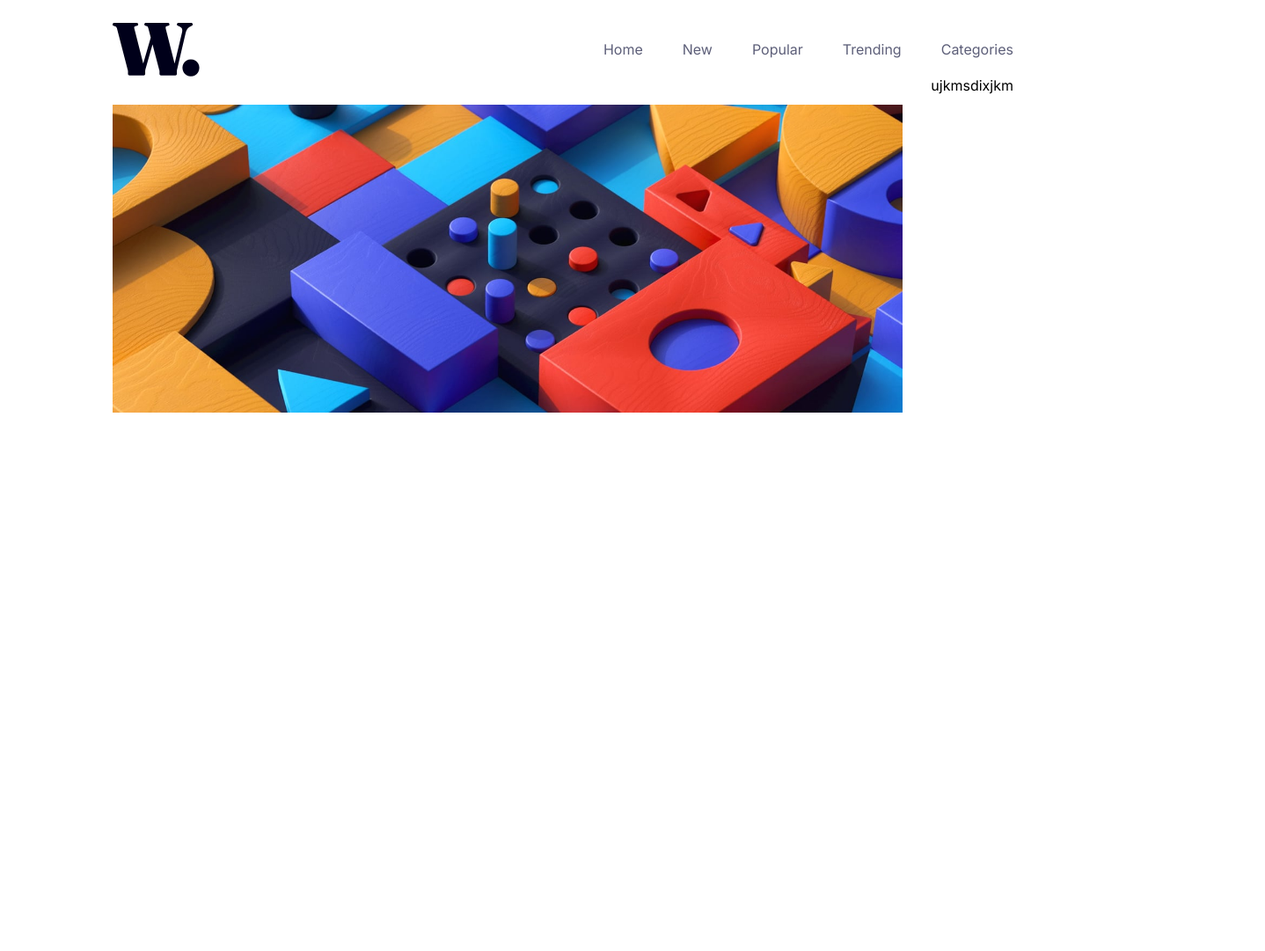
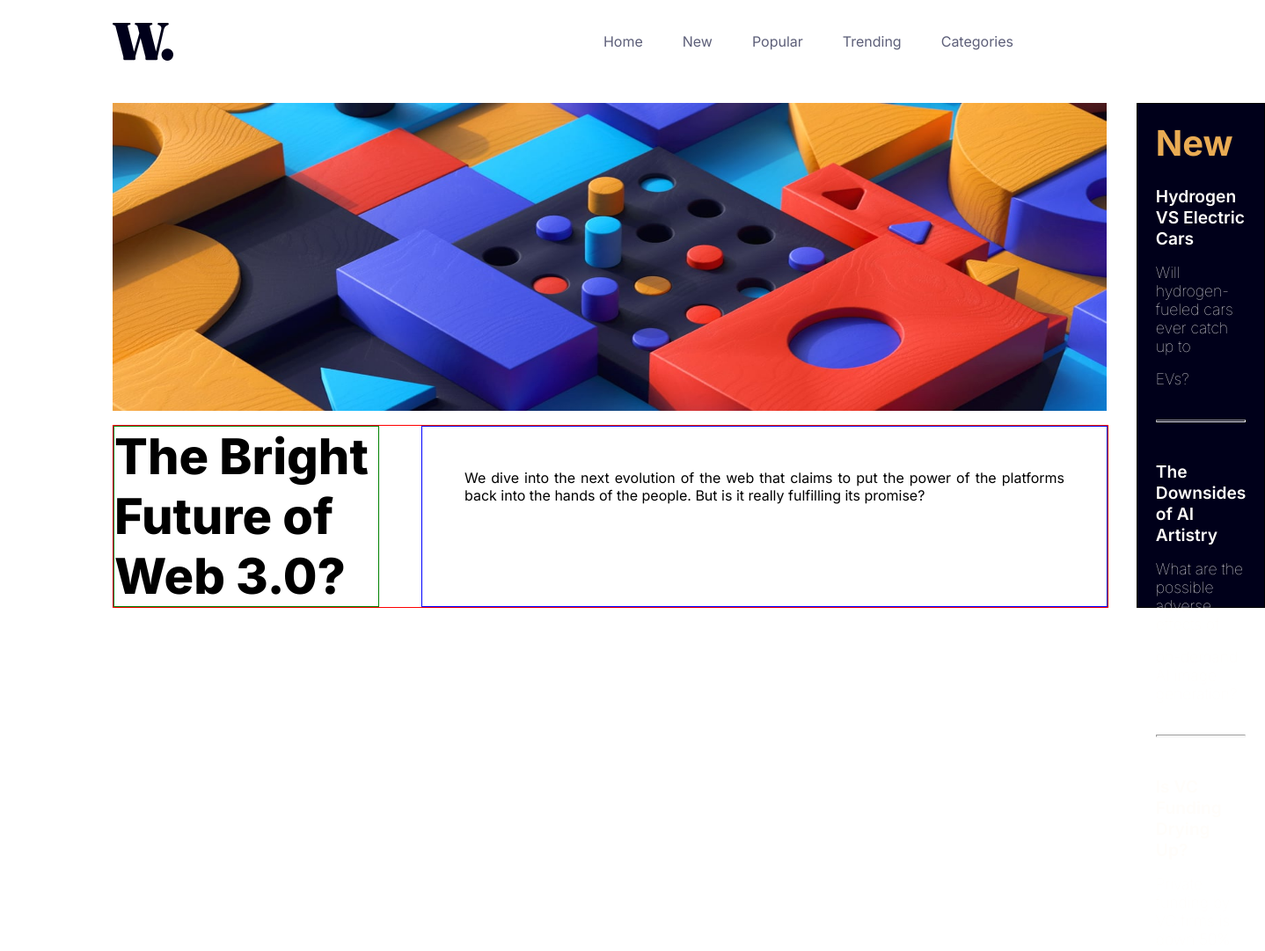
Before and after one commit to shilohex/News-homepage, a plain HTML site: page index.html in a window 1280 px wide. Shown: the top 1081 px of the page at 88% size, 1438 px wide, since content can reach past the window. Before the commit the page ends 800 px from the top, so only its background shows below. Drawn offline with Linux system fonts and the light colour scheme.

Commit message:
second commit

```diff
--- a/index.html
+++ b/index.html
@@ -17,6 +17,7 @@
   </head>
   <body>
     <section class="body-sec">
+      <!-- header -->
       <header class="header-sec-fit">
         <img src="./assets/images/logo.svg" alt="" />
 
@@ -28,18 +29,31 @@
           <a href=""> Categories</a>
         </div>
       </header>
-
+<!-- image section -->
       <section class="back-ground-img">
 
         <div class="sec-sec-sec">
+        <div class="img-box-sec">
+          <!-- bacground image -->
+          <div class="img-sec-box">
+          <img src="./assets/images/image-web-3-desktop.jpg" alt="" />
 
+          <!-- bright future web -->
+          <div class="second-sec-3">
+            <div class="bright-web">
+            <h1> The Bright Future of Web 3.0?</h1>
+            </div>
+               <div class="dive-into-promise">
+            <p> We dive into the next evolution of the web that claims to put the power of the platforms back into the hands of the people.
+             But is it really fulfilling its promise?</p>
+           </div>
 
-        <div class="img-box-sec">
-          <img src="./assets/images/image-web-3-desktop.jpg" alt="" />
-          <p>ujkmsdixjkm</p>
+          </div>
 
+          </div>
 
-          <!-- <div class="black-border-box">
+            <!-- balck border -->
+          <div class="black-border-box">
             <div class="border-sec-2">
               <h2>New</h2>
               <p>
@@ -74,7 +88,7 @@
               </h6>
               <br />
             </div>
-          </div> -->
+          </div>
 
 
 
--- a/style.css
+++ b/style.css
@@ -5,6 +5,7 @@
   margin: 0;
 }
 
+/* header design */
 .body-sec {
   display: flex;
   flex-direction: column;
@@ -15,7 +16,7 @@
   /* margin-top: 10%; */
 }
 .body-sec img {
-  width: 100px;
+  width: 70px;
 }
 .header-sec-fit {
   display: flex;
@@ -32,15 +33,18 @@ a {
   text-decoration: none;
   color: hsl(236, 13%, 42%);
 }
+
+/* image section design */
 .back-ground-img {
   display: flex;
   flex-direction: column;
 }
 
+.main-section {
+  max-width: 7000px;
+}
 .back-ground-img img {
-  /* background-image: url("./assets/images/image-web-3-desktop.jpg");
-  background-repeat: no-repeat; */
-  margin-top: 2rem;
+  margin-top: 3rem;
   width: 1130px;
   height: 350px;
 }
@@ -52,12 +56,47 @@ a {
   display: flex;
   gap: 2rem;
 }
+.img-sec-box {
+  display: flex;
+  flex-direction: column;
+}
+
+/* bright future web */
+.second-sec-3 {
+  border: 1px solid red;
+  margin-top: 1rem;
+  display: flex;
+  justify-content: center;
+  align-content: center;
+  text-align: justify;
+  margin-inline: auto;
+  gap: 3rem;
+  width: 1130px;
+}
+.bright-web {
+  border: 1px solid green;
+  max-width: 300px;
+}
+.bright-web h1 {
+  font-size: 3.5rem;
+  text-align: left;
+  font-weight: 800;
+}
+.dive-into-promise {
+  border: 1px solid blue;
+  padding: 3rem;
+  font-size: 1rem;
+}
+
+/* black border design */
 .black-border-box {
   border: 1px solid black;
-  margin-top: 2rem;
-  padding: 2rem;
+  margin-top: 3rem;
+  padding: 1rem;
   background-color: hsl(240, 100%, 5%);
   gap: 1rem;
+  width: 500px;
+  height: 540px;
 }
 .border-sec-2 {
   display: flex;
@@ -71,7 +110,7 @@ a {
 }
 .black-border-box p {
   color: hsl(36, 100%, 99%);
-  margin-top: 2rem;
+  margin-top: 1.5rem;
   font-size: 1rem;
 }
 span {
@@ -82,12 +121,10 @@ h6 {
   color: hsl(36, 100%, 99%);
   margin-top: 1rem;
   font-weight: 100;
-  font-size: 0.9rem;
-
-  /* padding: 1rem; */
+  font-size: 1.1rem;
 }
 hr {
   margin-top: 1rem;
-  color: hsl(36, 100%, 99%);
+  color: grey;
   height: 1px;
 }
```
